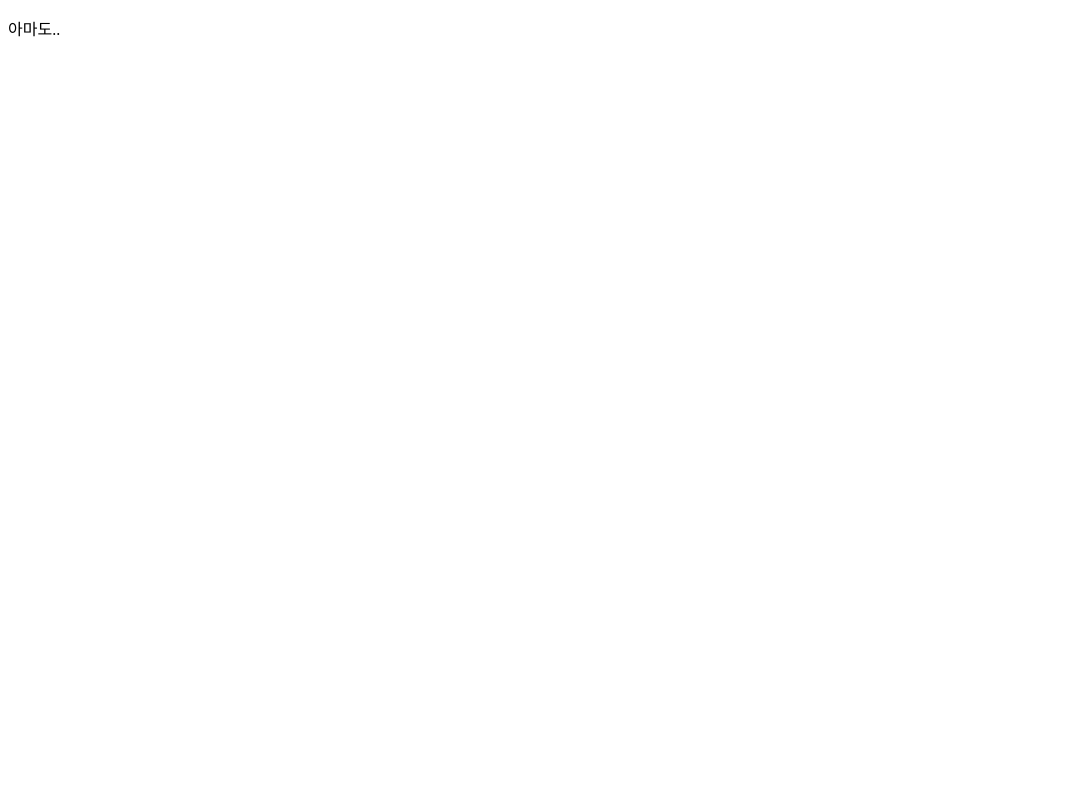
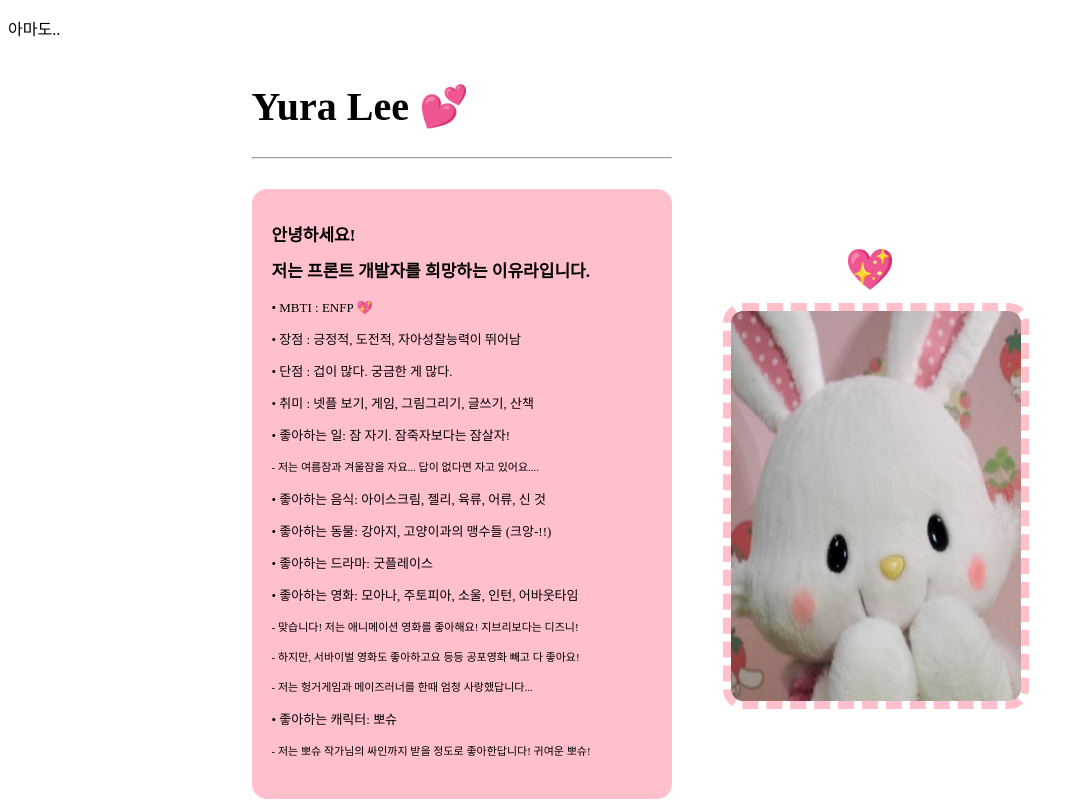
Before and after one commit to yuraup/2022Intro, a React (Create React App) app: page / in a window 1280 px wide. Shown: the whole page, without its empty margins (0-1083 px from the left). Built offline with nearby package versions, Linux system fonts and the light colour scheme.

Commit message:
feat: Yura 페이지 UI

```diff
--- a/src/App.js
+++ b/src/App.js
@@ -1,6 +1,6 @@
 // import Main from './components/Main';
 // import Soojeong from './components/Soojeong';
-// import Yura from './components/Yura';
+import Yura from './components/Yura';
 
 function App() {
   return (
@@ -9,8 +9,8 @@ function App() {
         <div>
           <p>아마도..</p>
           {/* <Main />
-          <Soojeong />
-          <Yura /> */}
+          <Soojeong /> */}
+          <Yura />
         </div>
       </header>
     </div>
--- a/src/components/Yura.js
+++ b/src/components/Yura.js
@@ -0,0 +1,104 @@
+import { useState } from 'react';
+import styled from 'styled-components';
+
+import YuraImg from '../img/yura.jpg';
+import Bunny from '../img/yuraBunny.jpg';
+
+import YuraButton from './YuraButton';
+
+const YuraWapper = styled.div`
+  display: flex;
+  justify-content: center;
+`;
+
+const Title = styled.p`
+  font-size: 20px;
+`;
+
+const IntroBox = styled.div`
+  font-size: 13px;
+`;
+
+const IntroduceBox = styled.div`
+  background: pink;
+  width: 380px;
+  height: 570px;
+  padding: 20px;
+  border-radius: 15px;
+  line-height: 19px;
+  margin-top: 30px;
+
+  .bold {
+    font-size: 17px;
+    font-weight: 600;
+  }
+  .s {
+    font-size: 11px;
+  }
+
+  .m {
+    font-size: 13px;
+  }
+`;
+const HoverBox = styled.div`
+  margin: 150px 0 0 30px;
+  img {
+    width: 290px;
+    height: 390px;
+    margin: -30px 0 0 21px;
+    cursor: pointer;
+    border: 8px dashed pink;
+    border-radius: 20px;
+  }
+  p {
+    font-size: 40px;
+    display: flex;
+    justify-content: center;
+    padding: 0 0 0 10px;
+  }
+`;
+
+// const heartEffect = styled.p`
+// position: absolute;
+// `;
+
+function Yura() {
+  const [ImgHover, setImgHover] = useState(false);
+  return (
+    <YuraWapper>
+      <IntroBox>
+        <Title>
+          <h1>Yura Lee 💕</h1>
+        </Title>
+        <hr />
+        <IntroduceBox>
+          <p className="bold">안녕하세요!</p>
+          <p className="bold">저는 프론트 개발자를 희망하는 이유라입니다.</p>
+          <p className="m"> • MBTI : ENFP 💖</p>
+          <p className="m"> • 장점 : 긍정적, 도전적, 자아성찰능력이 뛰어남</p>
+          <p className="m"> • 단점 : 겁이 많다. 궁금한 게 많다. </p>
+          <p className="m"> • 취미 : 넷플 보기, 게임, 그림그리기, 글쓰기, 산책</p>
+          <p className="m"> • 좋아하는 일: 잠 자기. 잠죽자보다는 잠살자!</p>
+          <p className="s">- 저는 여름잠과 겨울잠을 자요... 답이 없다면 자고 있어요.... </p>
+          <p className="m"> • 좋아하는 음식: 아이스크림, 젤리, 육류, 어류, 신 것</p>
+          <p className="m"> • 좋아하는 동물: 강아지, 고양이과의 맹수들 (크앙-!!) </p>
+          <p className="m"> • 좋아하는 드라마: 굿플레이스 </p>
+          <p className="m"> • 좋아하는 영화: 모아나, 주토피아, 소울, 인턴, 어바웃타임 </p>
+          <p className="s">- 맞습니다! 저는 애니메이션 영화를 좋아해요! 지브리보다는 디즈니! </p>
+          <p className="s">- 하지만, 서바이벌 영화도 좋아하고요 등등 공포영화 빼고 다 좋아요! </p>
+          <p className="s">- 저는 헝거게임과 메이즈러너를 한때 엄청 사랑했답니다... </p>
+          <p> • 좋아하는 캐릭터: 뽀슈 </p>
+          <p className="s"> - 저는 뽀슈 작가님의 싸인까지 받을 정도로 좋아한답니다! 귀여운 뽀슈!</p>
+        </IntroduceBox>
+      </IntroBox>
+      <HoverBox>
+        <p>💖</p>
+        <div onMouseEnter={() => setImgHover(true)} onMouseLeave={() => setImgHover(false)}>
+          <img src={ImgHover ? YuraImg : Bunny} alt="이미지 호버" />
+        </div>
+      </HoverBox>
+      <YuraButton />
+    </YuraWapper>
+  );
+}
+export default Yura;
--- /dev/null
+++ b/src/components/YuraButton.js
@@ -0,0 +1,20 @@
+/* eslint-disable no-undef */
+import { useState } from 'react';
+import styled from 'styled-components';
+
+const Wapper = styled.div``;
+
+const TextBox = styled.div``;
+
+const ButtonBox = styled.div``;
+
+function YuraButton() {
+  const [ImgHover, setImgHover] = useState(false);
+  return (
+    <Wapper>
+      <TextBox />
+      <ButtonBox />
+    </Wapper>
+  );
+}
+export default YuraButton;
```
Also changed, not shown: src/img/yura.jpg (added), src/img/yuraBunny.jpg (added).
